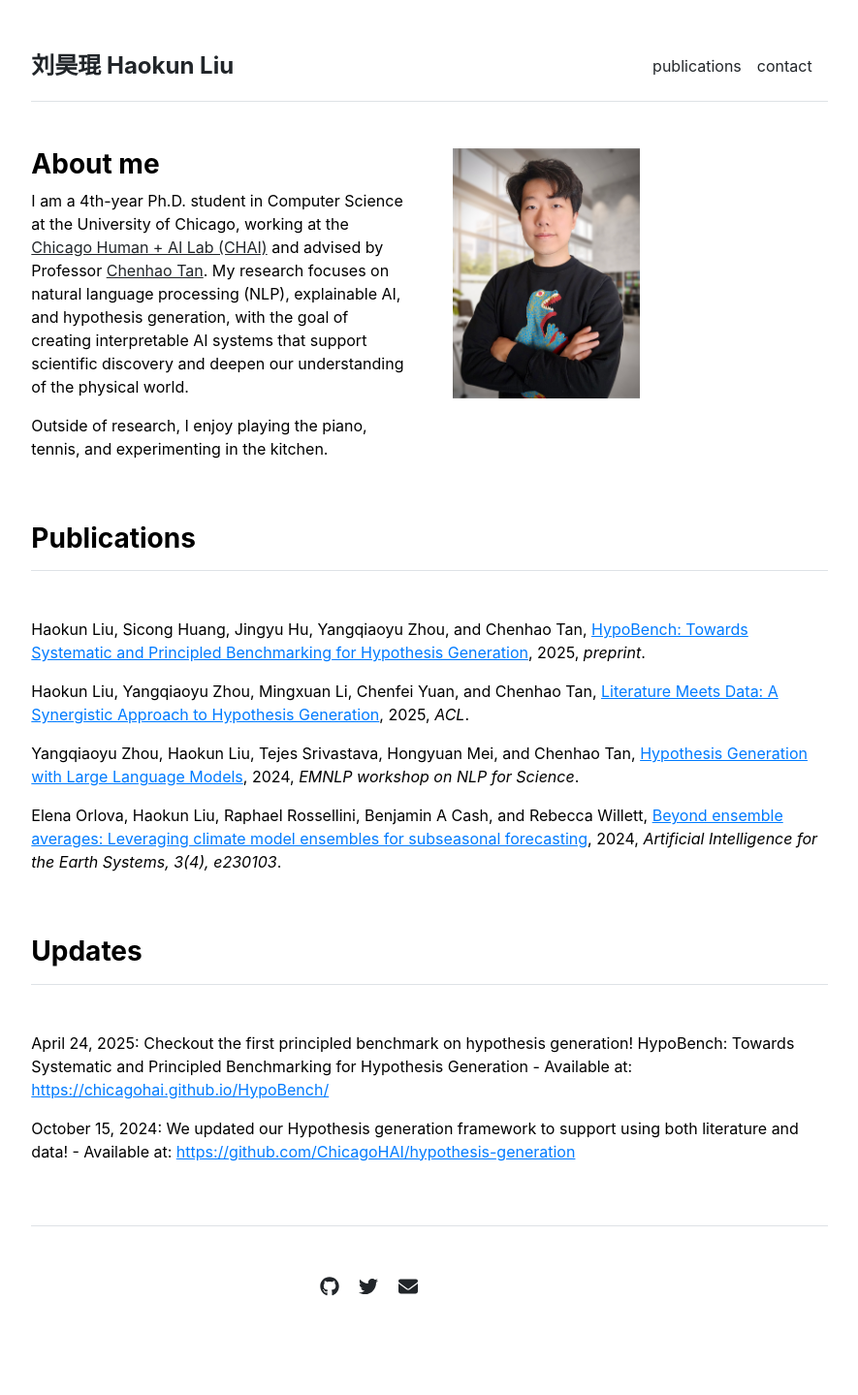
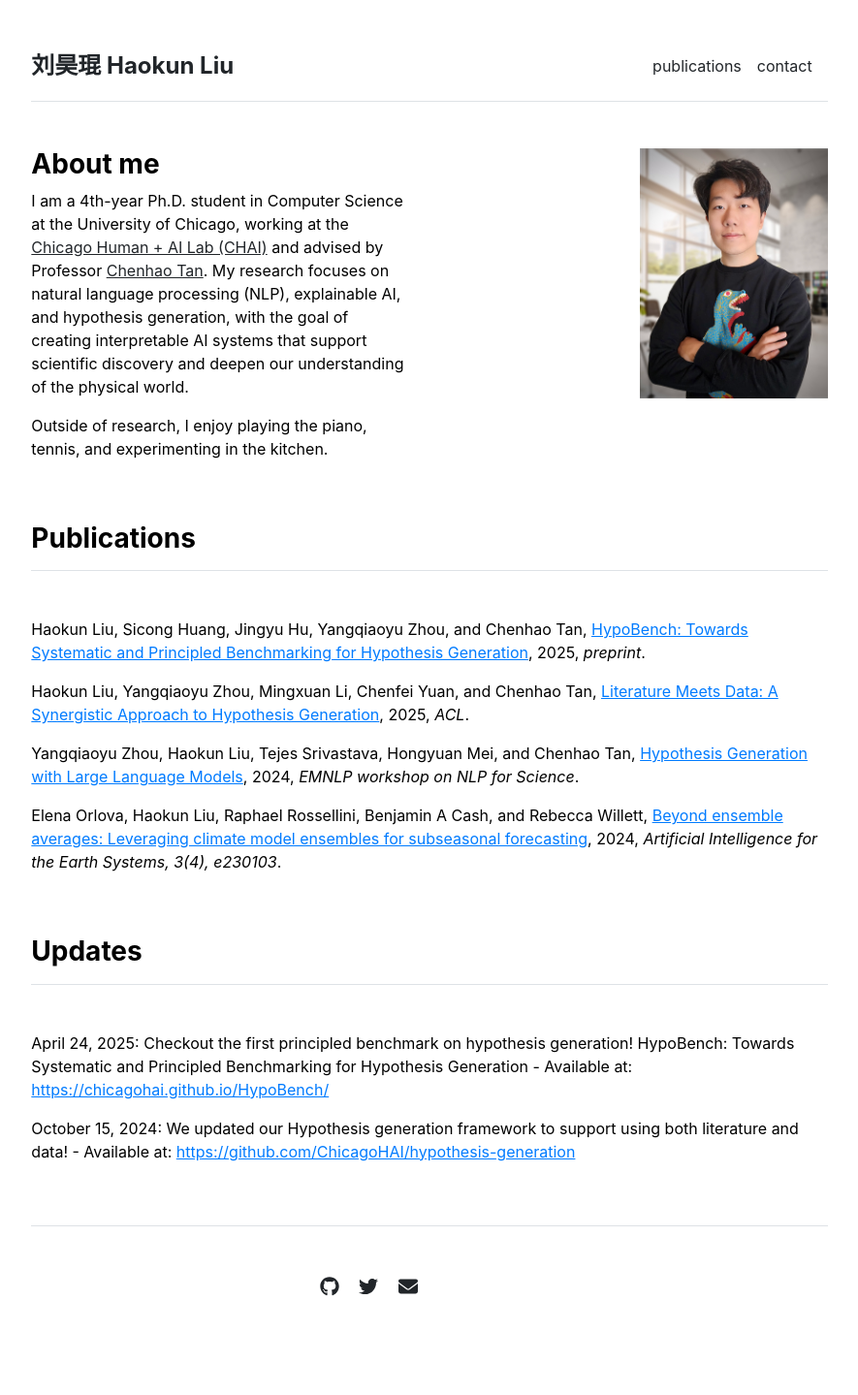
Before and after one commit to laoliu5280/laoliu5280.github.io, a Jekyll site: the page built from index.md, in a window 1280 px wide. Shown: the whole page at 97% size, without its empty margins (197-1082 px from the left). Built offline with Jekyll 4.4.1, drawn with Linux system fonts in a browser that asks for light colours.

Commit message:
picture align

```diff
--- a/_layouts/home.html
+++ b/_layouts/home.html
@@ -7,8 +7,8 @@ layout: default
     <h3 class="fw-bold">About me</h3>
     {{ content }}
   </div>
-  <div class="col-md-6">
-    <img src="{{ site.github.url }}/assets/img/Liu5.jpeg" alt="Home" width="50%">
+  <div class="col-md-6 text-end">
+    <img src="{{ site.github.url }}/assets/img/Liu5.jpeg" alt="Home" width="50%" class="img-fluid">
   </div>
 </div>
 
```
